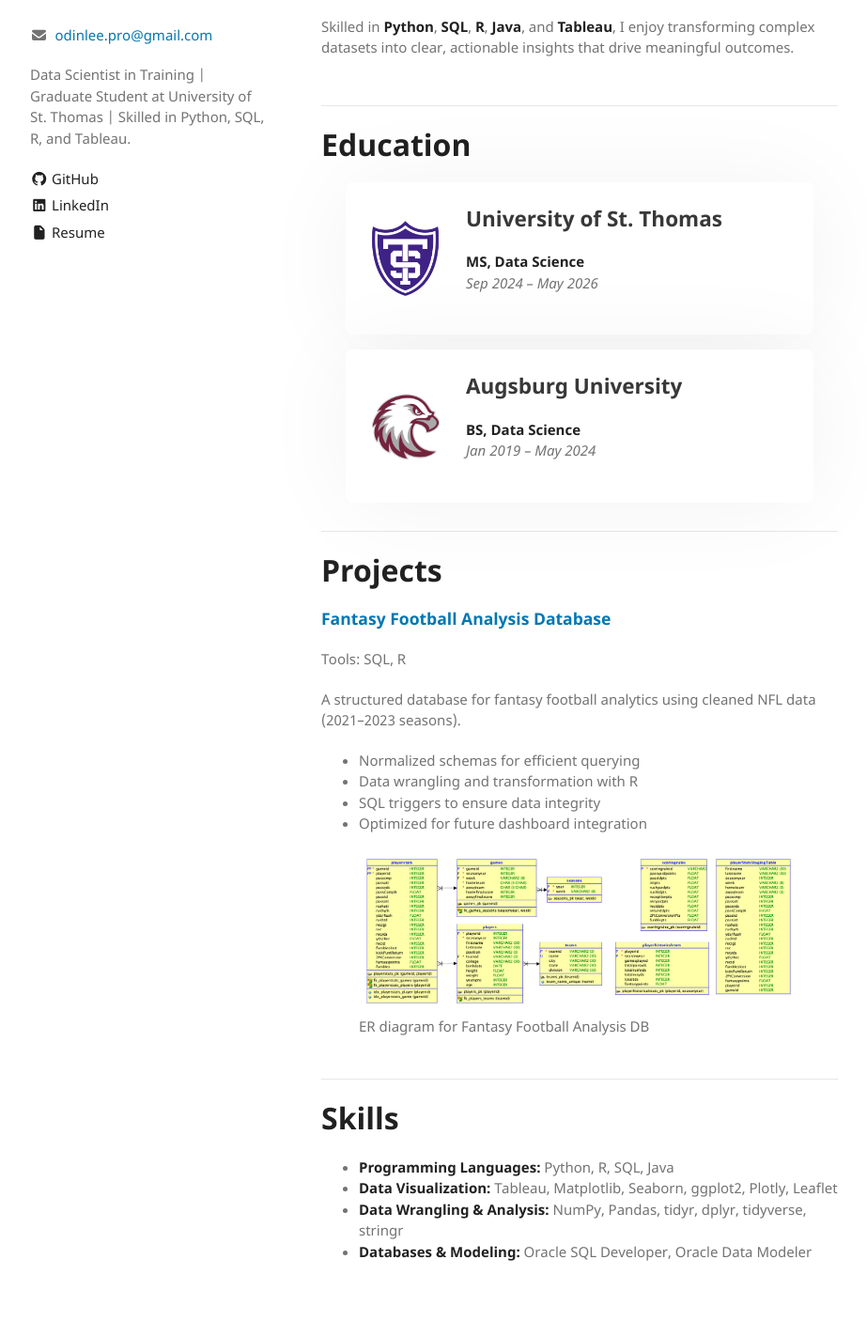
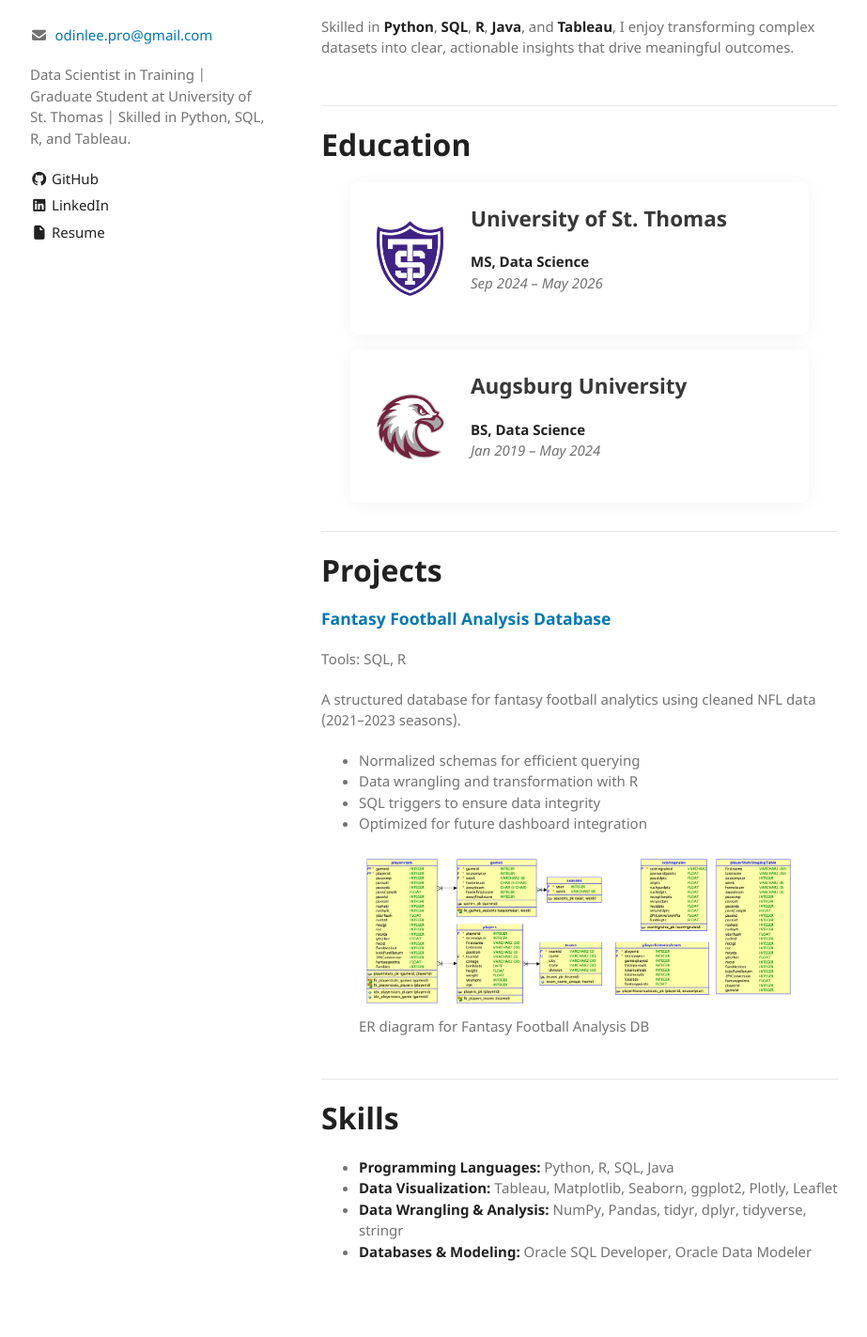
Before and after one commit to OdinLeePro/OdinLeePro.github.io, a Jekyll site: the page built from index.md, in a window 1280 px wide. Shown: the part 278-1701 px from the top of the page at 94% size, without its empty margins (178-1101 px from the left). Built offline with Jekyll 4.4.1, drawn with Linux system fonts in a browser that asks for light colours.

Commit message:
Update style.scss

```diff
--- a/assets/css/style.scss
+++ b/assets/css/style.scss
@@ -109,11 +109,11 @@
   padding: 1.5rem;
   background: #fff;
   border-radius: 8px;
-  box-shadow: 0 2px 100px rgba(0,0,0,0.05);
+  box-shadow: 0 2px 20px rgba(0,0,0,0.05);
   transition: transform .2s ease;
 
   /* narrower on all viewports */
-  width: 85%;
+  width: 80%;
   max-width: 450px;
   margin: 0 auto;
 }
```
